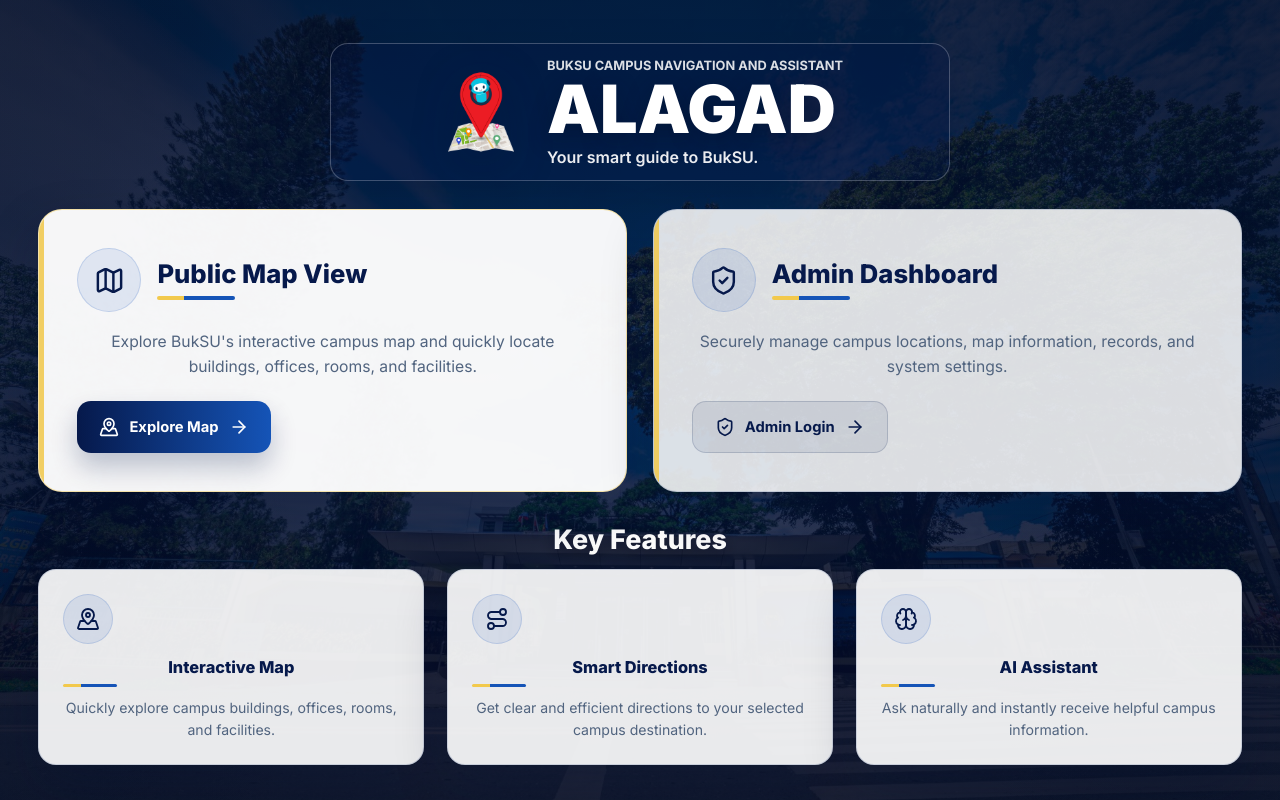
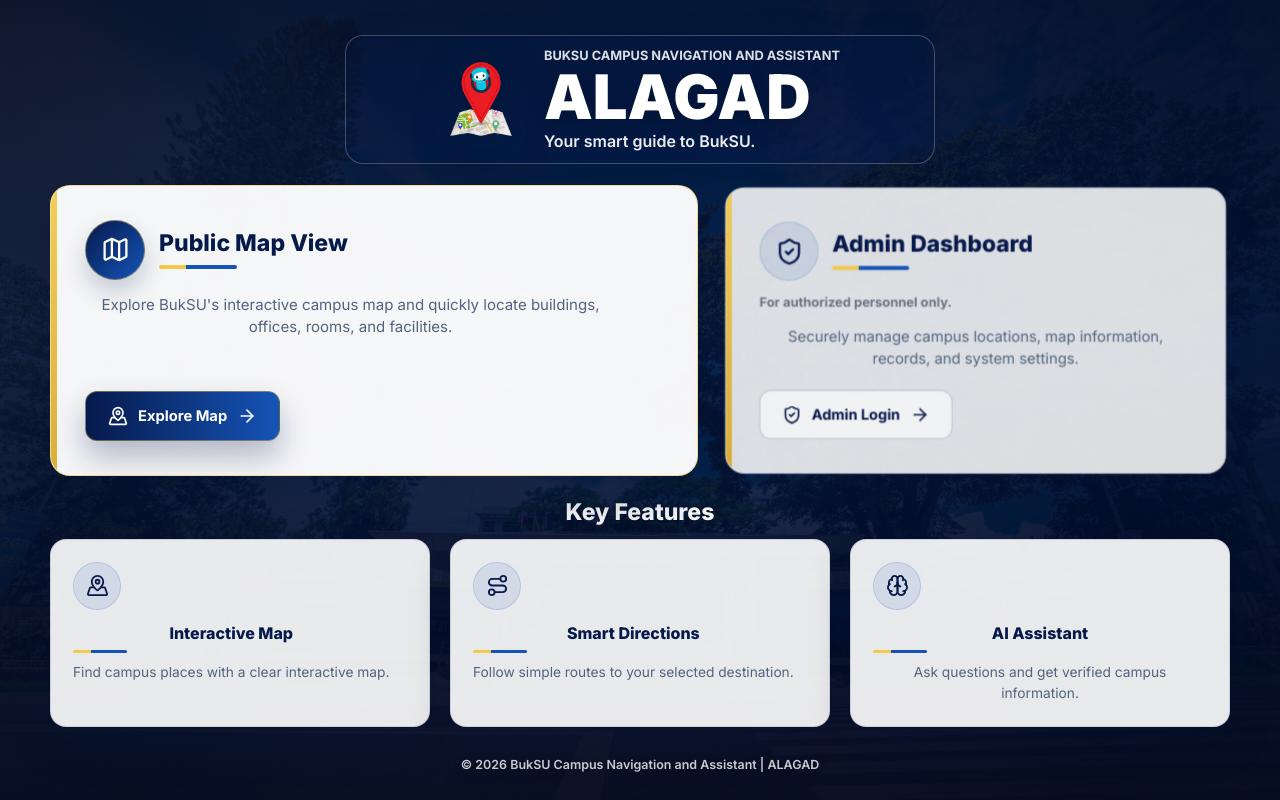
Before and after one commit to nubie69/ALAGAD, a React (Create React App) app in the folder alagad-frontend/: page / in a window 1280 px wide. Built offline with nearby package versions, Linux system fonts and the light colour scheme; no server answers; what @turf/buffer, @turf/turf would draw is missing.

Commit message:
updated landing page

```diff
--- a/alagad-frontend/src/views/LandingPage.css
+++ b/alagad-frontend/src/views/LandingPage.css
@@ -11,7 +11,8 @@
   --landing-surface-strong: rgba(255, 255, 255, 0.96);
   --landing-border: rgba(255, 255, 255, 0.42);
   --landing-card-border: rgba(10, 44, 112, 0.14);
-  --landing-shadow: 0 22px 50px rgba(3, 16, 48, 0.26);
+  --landing-shadow: 0 18px 42px rgba(3, 16, 48, 0.22);
+  --landing-shadow-hover: 0 26px 58px rgba(3, 16, 48, 0.32);
 }
 
 .landing-page {
@@ -46,30 +47,31 @@
   height: 100%;
   object-fit: cover;
   object-position: center 48%;
-  filter: saturate(1.02) brightness(0.78);
+  filter: saturate(1.04) brightness(0.72);
 }
 
 .landing-page::before {
   content: '';
   z-index: 1;
   background:
-    linear-gradient(180deg, rgba(3, 15, 46, 0.72) 0%, rgba(4, 21, 62, 0.62) 45%, rgba(3, 12, 38, 0.76) 100%),
-    radial-gradient(circle at center, rgba(9, 39, 110, 0.18) 0%, rgba(2, 9, 30, 0.46) 78%);
+    linear-gradient(180deg, rgba(3, 13, 42, 0.82) 0%, rgba(5, 24, 68, 0.66) 42%, rgba(2, 9, 30, 0.84) 100%),
+    linear-gradient(135deg, rgba(242, 201, 76, 0.16) 0%, rgba(21, 84, 183, 0.10) 38%, rgba(2, 9, 30, 0.46) 100%),
+    radial-gradient(circle at center, rgba(9, 39, 110, 0.18) 0%, rgba(2, 9, 30, 0.52) 78%);
 }
 
 .landing-page::after {
   content: '';
   z-index: 1;
-  background: linear-gradient(90deg, rgba(2, 10, 32, 0.18) 0%, transparent 24%, transparent 76%, rgba(2, 10, 32, 0.18) 100%);
+  background: linear-gradient(90deg, rgba(2, 10, 32, 0.28) 0%, transparent 26%, transparent 74%, rgba(2, 10, 32, 0.28) 100%);
 }
 
 .landing-shell {
   position: relative;
   z-index: 2;
-  width: min(1280px, calc(100% - clamp(44px, 6vw, 112px)));
-  min-height: 100vh;
+  width: min(1180px, calc(100% - clamp(36px, 6vw, 96px)));
+  min-height: calc(100vh - 44px);
   margin: 0 auto;
-  padding: clamp(26px, 4vh, 48px) 0 clamp(24px, 3vh, 36px);
+  padding: clamp(22px, 3.2vh, 40px) 0 clamp(18px, 2.5vh, 28px);
   display: flex;
   flex-direction: column;
   justify-content: center;
@@ -79,17 +81,17 @@
 .landing-hero {
   display: flex;
   justify-content: center;
-  margin-bottom: clamp(24px, 3.5vh, 38px);
+  margin-bottom: clamp(18px, 2.6vh, 28px);
 }
 
 .hero-card {
-  width: min(620px, 100%);
-  min-height: 104px;
+  width: min(590px, 100%);
+  min-height: 96px;
   display: flex;
   align-items: center;
   justify-content: center;
   gap: clamp(14px, 2vw, 22px);
-  padding: 12px clamp(18px, 3vw, 28px);
+  padding: 10px clamp(18px, 3vw, 26px);
   border: 1px solid rgba(255, 255, 255, 0.24);
   border-radius: 18px;
   background: rgba(5, 22, 67, 0.34);
@@ -99,7 +101,7 @@
 }
 
 .landing-logo {
-  width: clamp(70px, 7vw, 88px);
+  width: clamp(64px, 6.4vw, 82px);
   height: auto;
   flex: 0 0 auto;
   filter: drop-shadow(0 10px 22px rgba(3, 16, 54, 0.3));
@@ -121,7 +123,7 @@
 .hero-title {
   margin: 0;
   color: #ffffff;
-  font-size: clamp(2.65rem, 5.2vw, 4.45rem);
+  font-size: clamp(2.45rem, 4.8vw, 4.05rem);
   font-weight: 900;
   line-height: 0.92;
   text-shadow: 0 6px 22px rgba(2, 12, 38, 0.42);
@@ -137,8 +139,9 @@
 
 .main-panels {
   display: grid;
-  grid-template-columns: repeat(2, minmax(0, 1fr));
-  gap: clamp(18px, 2vw, 28px);
+  grid-template-columns: minmax(0, 1.12fr) minmax(320px, 0.88fr);
+  align-items: stretch;
+  gap: clamp(16px, 1.8vw, 24px);
 }
 
 .portal-card,
@@ -155,9 +158,9 @@
 }
 
 .portal-card {
-  min-height: clamp(248px, 28vh, 286px);
-  padding: clamp(28px, 3vw, 38px);
-  border-radius: 24px;
+  min-height: clamp(228px, 25vh, 268px);
+  padding: clamp(24px, 2.8vw, 34px);
+  border-radius: 20px;
   cursor: pointer;
 }
 
@@ -165,25 +168,34 @@
   content: '';
   position: absolute;
   inset: 0 auto 0 0;
-  width: 5px;
-  background: var(--landing-gold);
-  opacity: 0.86;
+  width: 6px;
+  background: linear-gradient(180deg, var(--landing-gold), #d8a929);
+  opacity: 0.92;
 }
 
 .portal-card-map {
   background: var(--landing-surface-strong);
-  border-color: rgba(242, 201, 76, 0.46);
+  border-color: rgba(242, 201, 76, 0.58);
+  box-shadow: 0 24px 56px rgba(3, 16, 48, 0.30);
 }
 
 .portal-card-admin {
   background: rgba(255, 255, 255, 0.86);
+  border-color: rgba(10, 44, 112, 0.12);
+  box-shadow: 0 14px 34px rgba(3, 16, 48, 0.18);
+  transform: scale(0.985);
+  transform-origin: center;
 }
 
 .portal-card:hover,
 .feature-box:hover {
   transform: translateY(-4px);
   border-color: rgba(242, 201, 76, 0.68);
-  box-shadow: 0 28px 60px rgba(3, 16, 48, 0.34);
+  box-shadow: var(--landing-shadow-hover);
+}
+
+.portal-card-admin:hover {
+  transform: translateY(-4px) scale(0.985);
 }
 
 .portal-card-content {
@@ -199,7 +211,7 @@
 .portal-heading-row {
   display: flex;
   align-items: center;
-  gap: 16px;
+  gap: 14px;
 }
 
 .portal-icon-circle,
@@ -216,20 +228,27 @@
 }
 
 .portal-icon-circle {
-  width: 64px;
-  height: 64px;
+  width: 60px;
+  height: 60px;
 }
 
 .portal-icon-circle svg {
-  width: 31px;
-  height: 31px;
+  width: 29px;
+  height: 29px;
   stroke-width: 1.9;
+}
+
+.portal-card-map .portal-icon-circle {
+  color: #fff;
+  background: linear-gradient(135deg, var(--landing-navy), var(--landing-blue));
+  border-color: rgba(242, 201, 76, 0.42);
+  box-shadow: 0 12px 24px rgba(6, 25, 75, 0.20);
 }
 
 .portal-title {
   margin: 0 0 9px;
   color: var(--landing-navy);
-  font-size: clamp(1.55rem, 2vw, 2rem);
+  font-size: clamp(1.42rem, 1.8vw, 1.88rem);
   font-weight: 800;
   line-height: 1.08;
 }
@@ -252,11 +271,19 @@
   position: relative;
   z-index: 2;
   max-width: 56ch;
-  margin: 18px 0 22px;
+  margin: 14px 0 20px;
   color: var(--landing-muted);
-  font-size: clamp(0.98rem, 1.05vw, 1.08rem);
+  font-size: clamp(0.94rem, 1vw, 1.03rem);
   font-weight: 400;
-  line-height: 1.56;
+  line-height: 1.5;
+}
+
+.portal-helper {
+  margin: 12px 0 0;
+  color: #6b7280;
+  font-size: 0.82rem;
+  font-weight: 700;
+  letter-spacing: 0;
 }
 
 .portal-button {
@@ -266,29 +293,31 @@
   align-items: center;
   justify-content: center;
   gap: 10px;
-  min-width: 174px;
-  min-height: 52px;
+  min-width: 168px;
+  min-height: 50px;
   margin-top: auto;
   padding: 10px 22px;
   border: 0;
-  border-radius: 14px;
+  border-radius: 12px;
   color: #fff;
   background: var(--landing-navy);
   box-shadow: 0 14px 26px rgba(6, 25, 75, 0.24);
   cursor: pointer;
   font-size: clamp(0.92rem, 0.95vw, 1rem);
   font-weight: 700;
-  transition: transform 180ms ease, box-shadow 180ms ease, background-color 180ms ease;
+  transition: transform 180ms ease, box-shadow 180ms ease, background-color 180ms ease, border-color 180ms ease, color 180ms ease;
 }
 
-.portal-card-map .portal-button {
+.portal-button-primary {
   background: linear-gradient(90deg, var(--landing-navy) 0%, var(--landing-blue) 100%);
+  border: 1px solid rgba(242, 201, 76, 0.42);
+  box-shadow: 0 16px 30px rgba(6, 25, 75, 0.28);
 }
 
-.portal-card-admin .portal-button {
+.portal-button-secondary {
   color: var(--landing-navy);
-  background: rgba(6, 25, 75, 0.08);
-  border: 1px solid rgba(6, 25, 75, 0.16);
+  background: rgba(255, 255, 255, 0.58);
+  border: 1px solid rgba(6, 25, 75, 0.20);
   box-shadow: none;
 }
 
@@ -300,13 +329,19 @@
 
 .portal-button:hover {
   transform: translateY(-2px);
-  background: var(--landing-blue);
-  box-shadow: 0 18px 32px rgba(6, 25, 75, 0.28);
 }
 
-.portal-card-admin .portal-button:hover {
-  color: #fff;
-  background: var(--landing-navy);
+.portal-button-primary:hover {
+  background: linear-gradient(90deg, var(--landing-blue) 0%, var(--landing-navy-2) 100%);
+  border-color: rgba(242, 201, 76, 0.78);
+  box-shadow: 0 20px 36px rgba(6, 25, 75, 0.34);
+}
+
+.portal-button-secondary:hover {
+  color: var(--landing-navy);
+  background: rgba(242, 201, 76, 0.16);
+  border-color: rgba(6, 25, 75, 0.36);
+  box-shadow: 0 12px 24px rgba(6, 25, 75, 0.12);
 }
 
 .portal-watermark,
@@ -325,16 +360,16 @@
 }
 
 .features-section {
-  margin-top: clamp(30px, 4.2vh, 48px);
+  margin-top: clamp(24px, 3.2vh, 38px);
 }
 
 .features-heading {
   display: flex;
   align-items: center;
   justify-content: center;
-  margin: 0 0 clamp(12px, 2vh, 18px);
+  margin: 0 0 clamp(12px, 1.8vh, 16px);
   color: #fff;
-  font-size: clamp(1.45rem, 2.1vw, 2rem);
+  font-size: clamp(1.34rem, 1.8vw, 1.78rem);
   font-weight: 800;
   line-height: 1;
   text-align: center;
@@ -344,13 +379,13 @@
 .features-grid {
   display: grid;
   grid-template-columns: repeat(3, minmax(0, 1fr));
-  gap: clamp(16px, 1.8vw, 24px);
+  gap: clamp(14px, 1.6vw, 20px);
 }
 
 .feature-box {
-  min-height: 172px;
-  padding: 24px;
-  border-radius: 18px;
+  min-height: 154px;
+  padding: 22px;
+  border-radius: 16px;
   display: flex;
   flex-direction: column;
   align-items: flex-start;
@@ -358,15 +393,15 @@
 }
 
 .feature-box-icon {
-  width: 50px;
-  height: 50px;
+  width: 48px;
+  height: 48px;
   margin-top: 0;
 }
 
 .feature-box-icon svg {
-  width: 24px;
-  height: 24px;
-  stroke-width: 1.85;
+  width: 23px;
+  height: 23px;
+  stroke-width: 1.9;
 }
 
 .feature-copy {
@@ -377,15 +412,15 @@
 .feature-box-label {
   margin: 0;
   color: var(--landing-navy);
-  font-size: clamp(1.02rem, 1.25vw, 1.22rem);
+  font-size: clamp(1rem, 1.1vw, 1.14rem);
   font-weight: 800;
   line-height: 1.14;
 }
 
 .feature-box-description {
-  margin: 10px 0 0;
+  margin: 9px 0 0;
   color: var(--landing-muted);
-  font-size: clamp(0.88rem, 0.95vw, 0.98rem);
+  font-size: clamp(0.86rem, 0.9vw, 0.94rem);
   font-weight: 400;
   line-height: 1.52;
 }
@@ -398,12 +433,17 @@
 }
 
 .landing-footer {
-  display: none;
+  position: relative;
+  z-index: 2;
+  width: min(1180px, calc(100% - clamp(36px, 6vw, 96px)));
+  margin: 0 auto;
+  padding: 0 0 18px;
+  text-align: center;
 }
 
 .landing-footer-copy {
   margin: 0;
-  color: rgba(255, 255, 255, 0.82);
+  color: rgba(255, 255, 255, 0.78);
   font-size: 0.78rem;
   font-weight: 600;
   text-shadow: 0 2px 8px rgba(2, 12, 38, 0.46);
@@ -423,7 +463,6 @@
 @media (max-width: 1180px) {
   .landing-shell {
     width: min(1050px, calc(100% - 48px));
-    justify-content: flex-start;
   }
 
   .features-grid {
@@ -436,16 +475,25 @@
     grid-template-columns: 1fr;
   }
 
+  .portal-card-admin {
+    transform: none;
+  }
+
+  .portal-card-admin:hover {
+    transform: translateY(-4px);
+  }
+
   .portal-card {
     height: auto;
-    min-height: 236px;
+    min-height: 218px;
   }
 }
 
 @media (max-width: 760px) {
   .landing-shell {
     width: calc(100% - 32px);
-    padding-top: 26px;
+    min-height: auto;
+    padding-top: 22px;
   }
 
   .hero-card {
@@ -459,8 +507,8 @@
   }
 
   .portal-card {
-    min-height: 226px;
-    padding: 26px 22px 30px;
+    min-height: 210px;
+    padding: 24px 22px 28px;
   }
 
   .portal-heading-row {
@@ -483,14 +531,14 @@
   }
 
   .portal-description {
-    margin-top: 18px;
+    margin-top: 14px;
     font-size: 1rem;
   }
 
   .portal-button {
     min-width: 176px;
-    min-height: 54px;
-    border-radius: 15px;
+    min-height: 52px;
+    border-radius: 13px;
     font-size: 1rem;
   }
 
@@ -504,7 +552,7 @@
 
   .feature-box {
     min-height: 0;
-    padding: 24px 22px 26px;
+    padding: 22px;
   }
 
   .feature-box-icon {
@@ -540,7 +588,7 @@
   }
 
   .portal-description {
-    margin-top: 24px;
+    margin-top: 16px;
   }
 
   .portal-button {
@@ -548,6 +596,11 @@
   }
 
   .feature-box-description {
-    max-width: 30ch;
+    max-width: 32ch;
+  }
+
+  .landing-footer {
+    width: calc(100% - 32px);
+    padding-bottom: 16px;
   }
 }
--- a/alagad-frontend/src/views/LandingPage.js
+++ b/alagad-frontend/src/views/LandingPage.js
@@ -58,7 +58,7 @@ const LandingPage = () => {
               <p className="portal-description">
                 Explore BukSU&apos;s interactive campus map and quickly locate buildings, offices, rooms, and facilities.
               </p>
-              <button className="portal-button" onClick={(e) => { e.stopPropagation(); goToGuest(); }}>
+              <button className="portal-button portal-button-primary" onClick={(e) => { e.stopPropagation(); goToGuest(); }}>
                 <LuMapPinned aria-hidden="true" />
                 <span>Explore Map</span>
                 <LuArrowRight aria-hidden="true" />
@@ -87,10 +87,11 @@ const LandingPage = () => {
                   <span className="title-accent" aria-hidden="true" />
                 </div>
               </div>
+              <p className="portal-helper">For authorized personnel only.</p>
               <p className="portal-description">
                 Securely manage campus locations, map information, records, and system settings.
               </p>
-              <button className="portal-button" onClick={(e) => { e.stopPropagation(); goToAdmin(); }}>
+              <button className="portal-button portal-button-secondary" onClick={(e) => { e.stopPropagation(); goToAdmin(); }}>
                 <LuShieldCheck aria-hidden="true" />
                 <span>Admin Login</span>
                 <LuArrowRight aria-hidden="true" />
@@ -111,7 +112,7 @@ const LandingPage = () => {
               <div className="feature-copy">
                 <h3 className="feature-box-label">Interactive Map</h3>
                 <span className="title-accent compact" aria-hidden="true" />
-                <p className="feature-box-description">Quickly explore campus buildings, offices, rooms, and facilities.</p>
+                <p className="feature-box-description">Find campus places with a clear interactive map.</p>
               </div>
               <LuMapPinned className="feature-watermark" aria-hidden="true" />
               <span className="card-bottom-wave" aria-hidden="true" />
@@ -123,7 +124,7 @@ const LandingPage = () => {
               <div className="feature-copy">
                 <h3 className="feature-box-label">Smart Directions</h3>
                 <span className="title-accent compact" aria-hidden="true" />
-                <p className="feature-box-description">Get clear and efficient directions to your selected campus destination.</p>
+                <p className="feature-box-description">Follow simple routes to your selected destination.</p>
               </div>
               <LuRoute className="feature-watermark" aria-hidden="true" />
               <span className="card-bottom-wave" aria-hidden="true" />
@@ -135,7 +136,7 @@ const LandingPage = () => {
               <div className="feature-copy">
                 <h3 className="feature-box-label">AI Assistant</h3>
                 <span className="title-accent compact" aria-hidden="true" />
-                <p className="feature-box-description">Ask naturally and instantly receive helpful campus information.</p>
+                <p className="feature-box-description">Ask questions and get verified campus information.</p>
               </div>
               <LuMessageCircle className="feature-watermark" aria-hidden="true" />
               <span className="card-bottom-wave" aria-hidden="true" />
@@ -145,7 +146,7 @@ const LandingPage = () => {
       </main>
 
       <footer className="landing-footer">
-        <p className="landing-footer-copy">&copy; 2026 ALAGAD &middot; BukSU Campus Navigation &amp; Assistant &middot; Powered by AI.</p>
+        <p className="landing-footer-copy">&copy; 2026 BukSU Campus Navigation and Assistant | ALAGAD</p>
       </footer>
     </div>
   );
```
